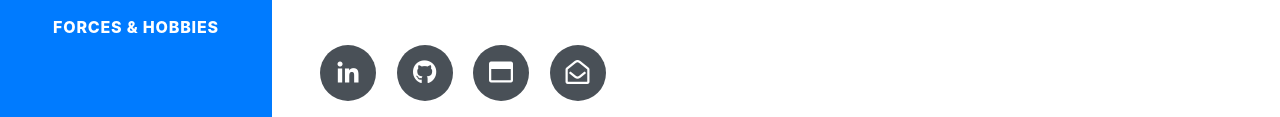
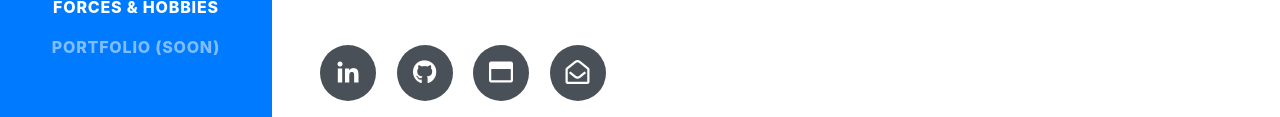
Before and after one commit to nicocouz/Resume, a website with bundled scripts: page index.html in a window 1280 px wide. Shown: the part 527-644 px from the top of the page. Built offline with nearby package versions, Linux system fonts and the light colour scheme; a web font is replaced by a local one.

Commit message:
Adding Portfolio soon link

```diff
--- a/index.html
+++ b/index.html
@@ -8,7 +8,7 @@
   <meta name="description" content="">
   <meta name="author" content="">
   <link rel="shortcut icon" href="img/profile.jpg" />
-  <title>Nicolas Cousin - Full-Stack Ruby Web</title>
+  <title>Nicolas Cousin - Full-Stack Ruby Web - Resume</title>
 
   <!-- Bootstrap core CSS -->
   <link href="vendor/bootstrap/css/bootstrap.min.css" rel="stylesheet">
@@ -73,6 +73,9 @@
         </li>
         <li class="nav-item">
           <a class="nav-link js-scroll-trigger" href="#interests">Forces & Hobbies</a>
+        </li>
+        <li class="nav-item">
+          <a class="nav-link js-scroll-trigger" href="#Portfolio/index.html">Portfolio (soon)</a>
         </li>
       </ul>
     </div>
```
